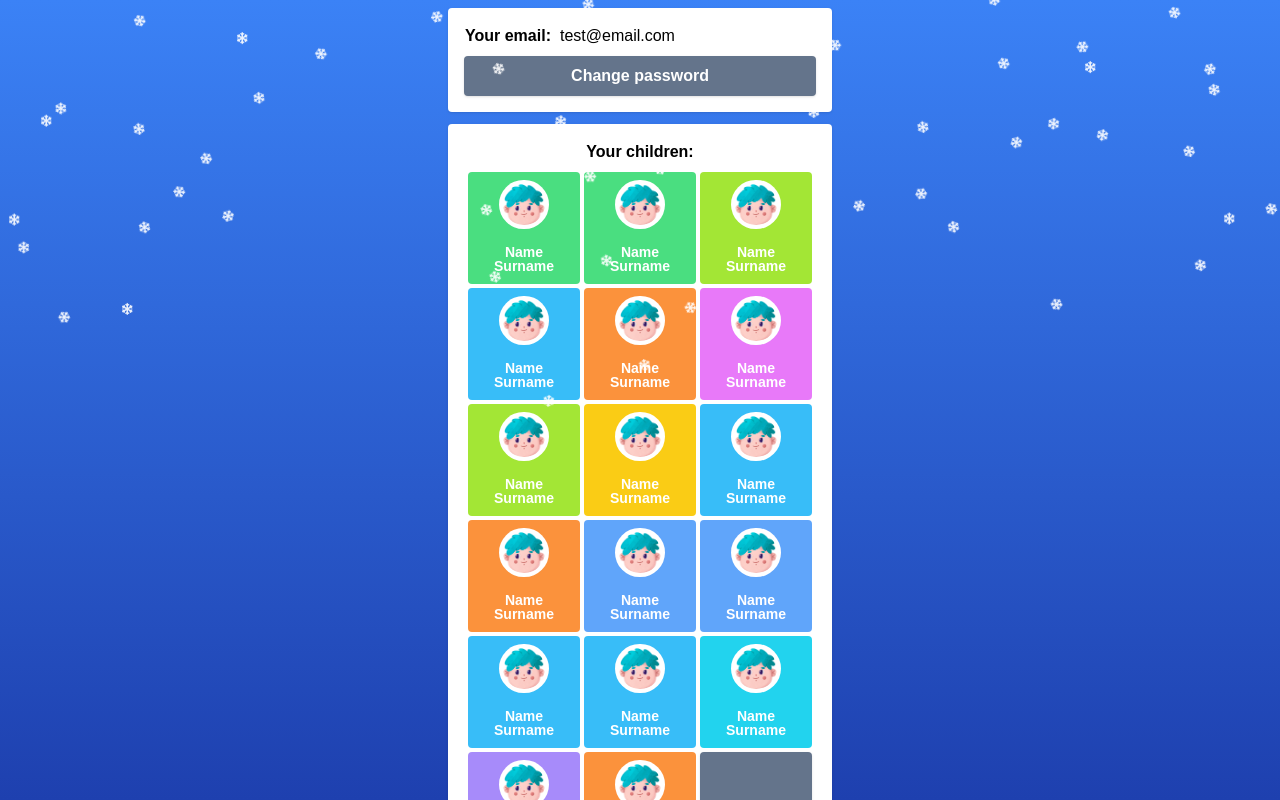
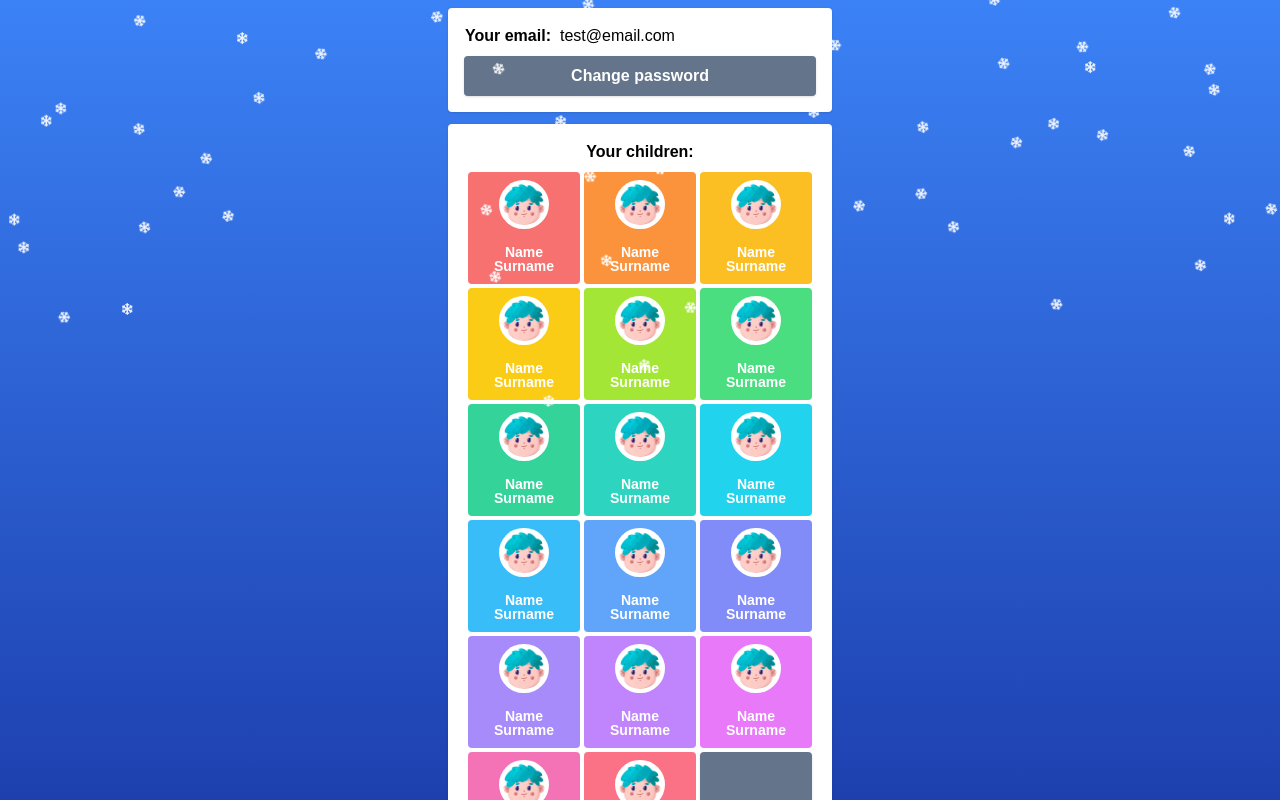
Before and after one commit to bukulele/santa, a Next.js app: page /parents-corner in a window 1280 px wide. Built offline with nearby package versions, Linux system fonts and the light colour scheme.

Commit message:
fix children's list

```diff
--- /dev/null
+++ b/app/components/ChildrenList.js
@@ -0,0 +1,58 @@
+"use client";
+
+import React, { useState } from "react";
+import ChildrenTile from "../components/ChildrenTile";
+import getRandomNumber from "../functions/getRandomNumber";
+
+export default function ChildrenList() {
+  const childrenColors = [
+    { color: "#f87171", hoverColor: "#ef4444" }, // Red
+    { color: "#fb923c", hoverColor: "#f97316" }, // Orange
+    { color: "#fbbf24", hoverColor: "#f59e0b" }, // Amber
+    { color: "#facc15", hoverColor: "#eab308" }, // Yellow
+    { color: "#a3e635", hoverColor: "#84cc16" }, // Lime
+    { color: "#4ade80", hoverColor: "#22c55e" }, // Green
+    { color: "#34d399", hoverColor: "#10b981" }, // Emerald
+    { color: "#2dd4bf", hoverColor: "#14b8a6" }, // Teal
+    { color: "#22d3ee", hoverColor: "#06b6d4" }, // Cyan
+    { color: "#38bdf8", hoverColor: "#0ea5e9" }, // Sky
+    { color: "#60a5fa", hoverColor: "#3b82f6" }, // Blue
+    { color: "#818cf8", hoverColor: "#6366f1" }, // Indigo
+    { color: "#a78bfa", hoverColor: "#8b5cf6" }, // Violet
+    { color: "#c084fc", hoverColor: "#a855f7" }, // Purple
+    { color: "#e879f9", hoverColor: "#d946ef" }, // Fuchsia
+    { color: "#f472b6", hoverColor: "#ec4899" }, // Pink
+    { color: "#fb7185", hoverColor: "#f43f5e" }, // Rose
+  ];
+
+  const [children, setChildren] = useState(childrenColors);
+
+  const handleAddChild = () => {
+    const newChild =
+      childrenColors[getRandomNumber(0, childrenColors.length - 1)];
+    setChildren([...children, newChild]);
+  };
+
+  const handleEditChild = () => {
+    console.log("handleEditChild");
+  };
+
+  return (
+    <div className="flex flex-wrap justify-center gap-1">
+      {children.map((colorObj, index) => (
+        <ChildrenTile
+          key={`child_tile_${index}`}
+          color={colorObj.color}
+          hoverColor={colorObj.hoverColor}
+          onClick={handleEditChild}
+        />
+      ))}
+      <button
+        onClick={handleAddChild}
+        className="w-28 h-28 bg-slate-500 hover:bg-slate-300 hover:text-slate-700 p-2 rounded shadow text-white font-bold"
+      >
+        Add Child
+      </button>
+    </div>
+  );
+}
--- a/app/components/ChildrenTile.js
+++ b/app/components/ChildrenTile.js
@@ -3,12 +3,8 @@
 import React, { useState } from "react";
 import Image from "next/image";
 
-export default function ChildrenTile({ color, hoverColor }) {
+export default function ChildrenTile({ color, hoverColor, onClick }) {
   const [isHovered, setIsHovered] = useState(false);
-
-  const handleEditChild = () => {
-    console.log("handleEditChild");
-  };
 
   return (
     <div
@@ -19,7 +15,7 @@ export default function ChildrenTile({ color, hoverColor }) {
       }}
       onMouseEnter={() => setIsHovered(true)}
       onMouseLeave={() => setIsHovered(false)}
-      onClick={handleEditChild}
+      onClick={onClick}
     >
       <Image
         alt="child avatar"
--- a/app/parents-corner/page.js
+++ b/app/parents-corner/page.js
@@ -1,35 +1,9 @@
-// src/app/page.js
-
 import React from "react";
 import Snowfall from "../components/Snowfall";
 import SettingsBlock from "../components/SettingsBlock";
-import getRandomNumber from "../functions/getRandomNumber";
-import ChildrenTile from "../components/ChildrenTile";
+import ChildrenList from "../components/ChildrenList"; // New Client Component
 
 export default function ParentsCorner() {
-  const childrenColors = [
-    { color: "#f87171", hoverColor: "#ef4444" }, // Red
-    { color: "#fb923c", hoverColor: "#f97316" }, // Orange
-    { color: "#fbbf24", hoverColor: "#f59e0b" }, // Amber
-    { color: "#facc15", hoverColor: "#eab308" }, // Yellow
-    { color: "#a3e635", hoverColor: "#84cc16" }, // Lime
-    { color: "#4ade80", hoverColor: "#22c55e" }, // Green
-    { color: "#34d399", hoverColor: "#10b981" }, // Emerald
-    { color: "#2dd4bf", hoverColor: "#14b8a6" }, // Teal
-    { color: "#22d3ee", hoverColor: "#06b6d4" }, // Cyan
-    { color: "#38bdf8", hoverColor: "#0ea5e9" }, // Sky
-    { color: "#60a5fa", hoverColor: "#3b82f6" }, // Blue
-    { color: "#818cf8", hoverColor: "#6366f1" }, // Indigo
-    { color: "#a78bfa", hoverColor: "#8b5cf6" }, // Violet
-    { color: "#c084fc", hoverColor: "#a855f7" }, // Purple
-    { color: "#e879f9", hoverColor: "#d946ef" }, // Fuchsia
-    { color: "#f472b6", hoverColor: "#ec4899" }, // Pink
-    { color: "#fb7185", hoverColor: "#f43f5e" }, // Rose
-  ];
-  const children = childrenColors;
-
-  const handleAddChild = () => {};
-
   return (
     <div className="flex flex-col items-center w-full gap-3 overflow-y-auto p-2">
       <Snowfall />
@@ -44,22 +18,7 @@ export default function ParentsCorner() {
       </SettingsBlock>
       <SettingsBlock>
         <p className="text-center font-bold">Your children:</p>
-        <div className="flex flex-wrap justify-center gap-1">
-          {children.map((_, index) => {
-            let colorObjIdx = getRandomNumber(0, childrenColors.length - 1);
-            let colorObj = childrenColors[colorObjIdx];
-            return (
-              <ChildrenTile
-                key={`child_tile_${index}`}
-                color={colorObj.color}
-                hoverColor={colorObj.hoverColor}
-              />
-            );
-          })}
-          <button className="w-28 h-28 bg-slate-500 hover:bg-slate-300 hover:text-slate-700 p-2 rounded shadow text-white font-bold">
-            Add Child
-          </button>
-        </div>
+        <ChildrenList />
       </SettingsBlock>
     </div>
   );
```
